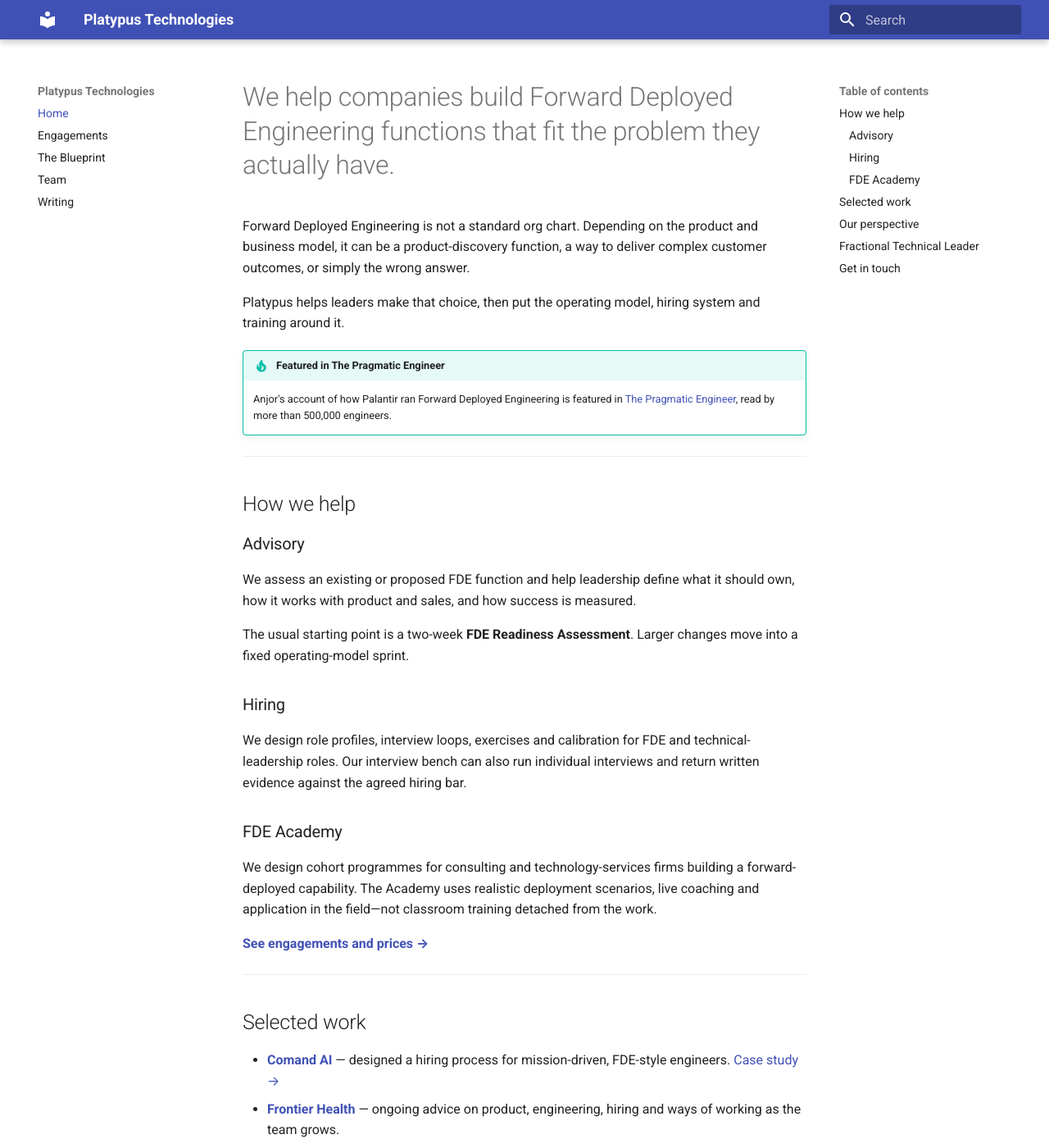
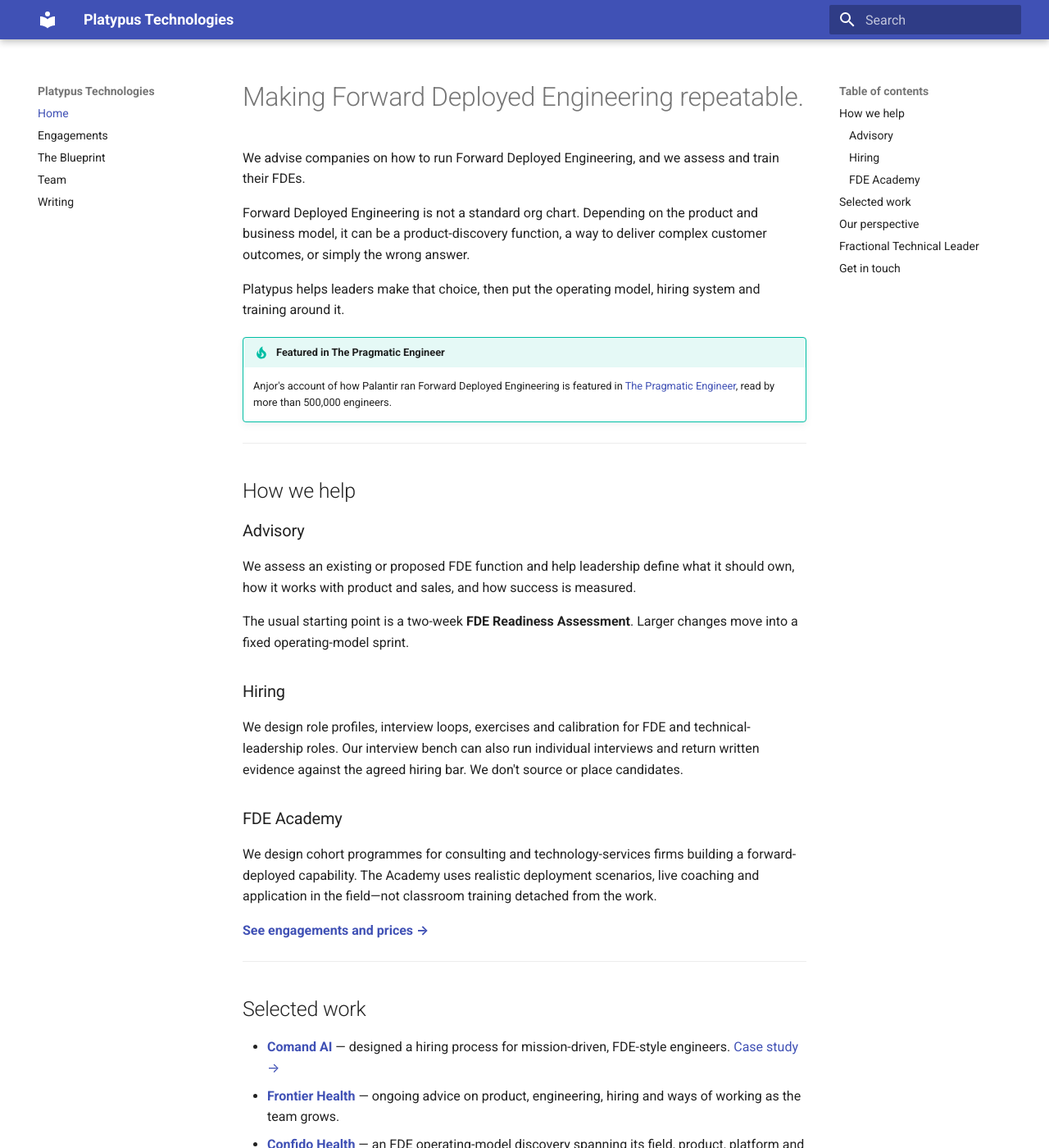
Before and after one commit to anjor/platypus-website, an MkDocs documentation site: the page built from docs/index.md, in a window 1280 px wide and 1400 px high. Shown: the whole window at 82% size. Built offline with MkDocs 1.6.1 and Material for MkDocs 9.7.7, drawn with Linux system fonts in a browser that asks for light colours.

Commit message:
Reposition site copy around advising, assessing and training FDEs
Visitors read "build FDE functions" as recruiting. Platypus doesn't recruit.

- New homepage headline and a one-line description of what we do
- Meta description updated to match
- State in both Hiring sections that we don't source or place candidates

```diff
--- a/docs/index.md
+++ b/docs/index.md
@@ -1,4 +1,6 @@
-# We help companies build Forward Deployed Engineering functions that fit the problem they actually have.
+# Making Forward Deployed Engineering repeatable.
+
+We advise companies on how to run Forward Deployed Engineering, and we assess and train their FDEs.
 
 Forward Deployed Engineering is not a standard org chart. Depending on the product and business model, it can be a product-discovery function, a way to deliver complex customer outcomes, or simply the wrong answer.
 
@@ -20,7 +22,7 @@
 
 ### Hiring
 
-We design role profiles, interview loops, exercises and calibration for FDE and technical-leadership roles. Our interview bench can also run individual interviews and return written evidence against the agreed hiring bar.
+We design role profiles, interview loops, exercises and calibration for FDE and technical-leadership roles. Our interview bench can also run individual interviews and return written evidence against the agreed hiring bar. We don't source or place candidates.
 
 ### FDE Academy
 
--- a/mkdocs.yml
+++ b/mkdocs.yml
@@ -1,6 +1,6 @@
 site_name: Platypus Technologies
 site_url: https://platypustech.xyz/
-site_description: We help technology companies build and run Forward Deployed Engineering functions.
+site_description: We advise technology companies on how to run Forward Deployed Engineering, and assess and train their FDEs.
 
 theme:
   name: material
```
Also changed, not shown: docs/engagements.md (+2 -0 lines).
